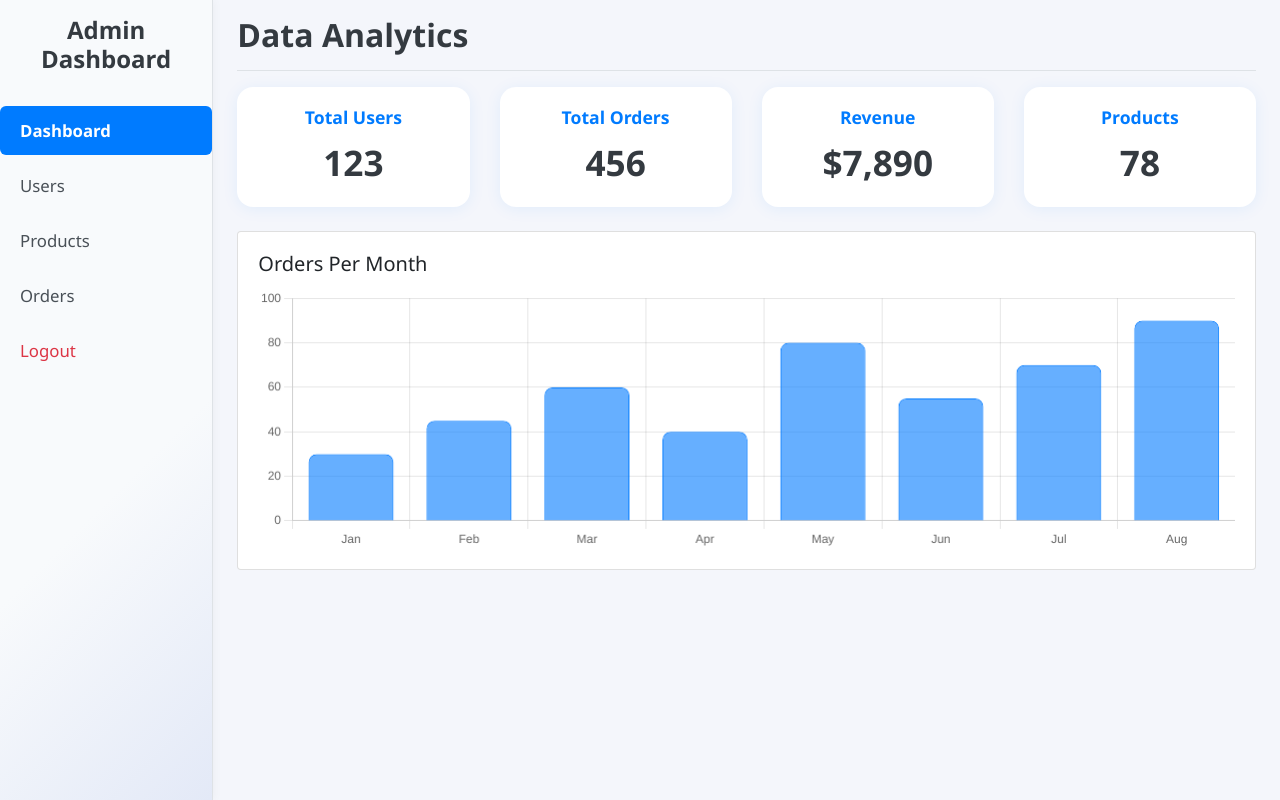
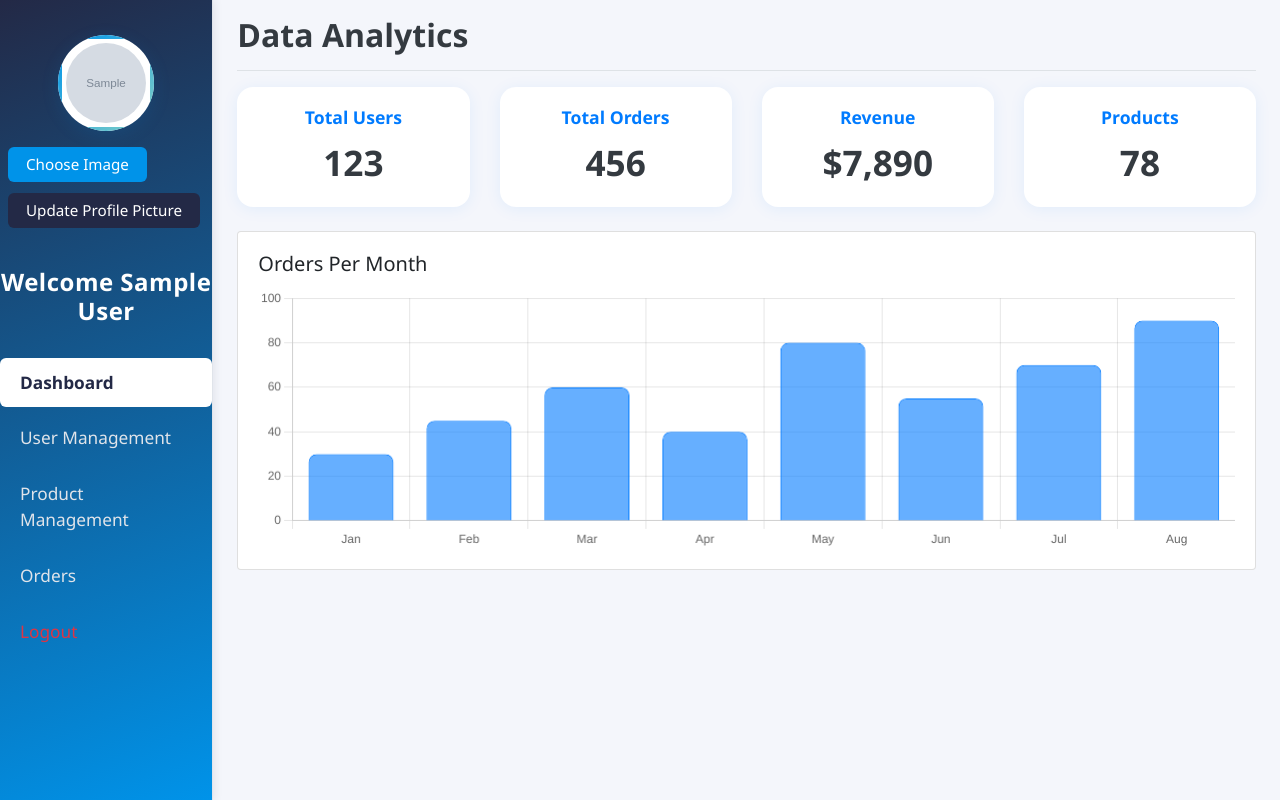
Before and after one commit to voltaire-rabino00/E-Commerce-Web, a PHP site: page /pages/dashboard.php in a window 1280 px wide. Run offline with PHP 8.4, Linux system fonts and the light colour scheme; the visitor is signed in with stand-in values (Sample User, id 1); tables that the repository leaves empty or names only in its code hold one stand-in row (values such as "Sample post"); grey boxes marked "Sample" are stand-in pictures; some libraries are stand-ins or nearby versions.

Commit message:
Initial Commit

```diff
--- a/admin/assets/css/style.css
+++ b/admin/assets/css/style.css
@@ -1,17 +1,75 @@
 .sidebar {
             min-height: 100vh;
-            border-right: 1px solid #dee2e6;
-            background: linear-gradient(135deg, #f8fafc 60%, #e3e9f7 100%);
-            box-shadow: 2px 0 8px rgba(0,0,0,0.03);
+            border-right: 1px solid #e0e4ea;
+            background: linear-gradient(160deg, #232946 0%, #0093e9 100%);
+            box-shadow: 2px 0 8px rgba(35,41,70,0.08);
         }
         .sidebar-sticky h4 {
             font-weight: 700;
-            color: #343a40;
+            color: #fff;
             margin-bottom: 2rem;
+            letter-spacing: 0.5px;
+        }
+        .sidebar .profile-upload {
+            background: transparent;
+            border-radius: 18px;
+            box-shadow: none;
+            padding: 1.2rem 0.5rem 1rem 0.5rem;
+            margin-bottom: 1.5rem;
+            display: flex;
+            flex-direction: column;
+            align-items: center;
+        }
+        .sidebar .profile-upload img {
+            width: 96px;
+            height: 96px;
+            object-fit: cover;
+            border-radius: 50%;
+            background: #fff;
+            padding: 4px;
+            border: 4px solid;
+            border-image: linear-gradient(135deg, #0093e9 0%, #80d0c7 100%);
+            border-image-slice: 1;
+            box-shadow: 0 4px 18px rgba(0,147,233,0.13);
+            margin-bottom: 0.7rem;
+            transition: box-shadow 0.2s, transform 0.2s;
+        }
+        .sidebar .profile-upload img:hover {
+            box-shadow: 0 8px 32px rgba(0,147,233,0.18);
+            transform: scale(1.05);
+        }
+        .sidebar .profile-upload input[type="file"] {
+            display: none;
+        }
+        .sidebar .profile-upload label {
+            background: #0093e9;
+            color: #fff;
+            padding: 6px 18px;
+            border-radius: 6px;
+            font-size: 0.95rem;
+            cursor: pointer;
+            margin-bottom: 0.5rem;
+            transition: background 0.2s;
+        }
+        .sidebar .profile-upload label:hover {
+            background: #232946;
+        }
+        .sidebar .profile-upload button {
+            background: #232946;
+            color: #fff;
+            border: none;
+            border-radius: 6px;
+            padding: 6px 18px;
+            font-size: 0.95rem;
+            margin-top: 0.2rem;
+            transition: background 0.2s;
+        }
+        .sidebar .profile-upload button:hover {
+            background: #0093e9;
         }
         .sidebar .nav-link {
-            color: #495057;
-            font-size: 1.05rem;
+            color: #e0e4ea;
+            font-size: 1.08rem;
             padding: 12px 20px;
             border-radius: 6px;
             margin-bottom: 6px;
@@ -19,8 +77,23 @@
         }
         .sidebar .nav-link.active, .sidebar .nav-link:hover {
             font-weight: bold;
-            color: #fff;
-            background: #007bff;
+            color: #232946;
+            background: #fff;
+        }
+        @media (max-width: 767.98px) {
+            .sidebar {
+                min-height: auto;
+                position: static;
+                width: 100%;
+                background: linear-gradient(160deg, #232946 60%, #0093e9 100%);
+            }
+            .sidebar-sticky h4 {
+                font-size: 1.2rem;
+            }
+            .sidebar .nav-link {
+                font-size: 1rem;
+                padding: 10px 12px;
+            }
         }
         .analytics-card {
             min-height: 120px;
--- a/admin/pages/dashboard.php
+++ b/admin/pages/dashboard.php
@@ -1,10 +1,26 @@
 <?php
 include '../includes/auth.php';
 include '../includes/db.php';
+
 if (session_status() === PHP_SESSION_NONE) {
     session_start();
 }
+
+if (!isset($_SESSION['admin'])) {
+    header("Location: ../actions/login.php");
+    exit();
+}
+
+$username = $_SESSION['admin'];
+
+$sql = "SELECT * FROM admins WHERE username = ?";
+$stmt = $conn->prepare($sql);
+$stmt->bind_param("s", $username);
+$stmt->execute();
+$result = $stmt->get_result();
+$admin = $result->fetch_assoc();
 ?>
+
 <!DOCTYPE html>
 <html lang="en">
 
@@ -21,16 +37,45 @@ if (session_status() === PHP_SESSION_NONE) {
         <div class="row">
             <nav class="col-md-2 d-none d-md-block bg-light sidebar p-0">
                 <div class="sidebar-sticky pt-3">
-                    <h4 class="text-center">Admin Dashboard</h4>
+                    <div class="profile-upload">
+                        <?php
+                        $profileImg = '../assets/profile/default.png';
+                        if (isset($admin['profile_pic']) && !empty($admin['profile_pic'])) {
+                            $imgPath = ltrim($admin['profile_pic'], './');
+                            if (strpos($imgPath, 'assets/') === 0) {
+                                $profileImg = '../' . $imgPath;
+                            } elseif (strpos($imgPath, '../assets/') === 0) {
+                                $profileImg = $imgPath;
+                            } elseif (filter_var($imgPath, FILTER_VALIDATE_URL)) {
+                                $profileImg = $imgPath;
+                            } else {
+                                $profileImg = '../assets/profile/' . $imgPath;
+                            }
+                        }
+                        ?>
+                        <img id="profilePreview" src="<?= $profileImg ?>" alt="Profile" class="mb-2">
+                        <form class="mt-2" action="../actions/upload_profile.php" method="POST" enctype="multipart/form-data">
+                            <label for="profileImgInput">Choose Image</label>
+                            <input type="file" id="profileImgInput" name="profile_pic" accept="image/*" required>
+                            <button type="submit">
+                                <?php if (isset($admin['profile_pic']) && !empty($admin['profile_pic'])): ?>
+                                    Update Profile Picture
+                                <?php else: ?>
+                                    Upload
+                                <?php endif; ?>
+                            </button>
+                        </form>
+                    </div>
+                    <h4 class="text-center">Welcome <?= $admin['name']; ?></h4>
                     <ul class="nav flex-column mt-4">
                         <li class="nav-item">
                             <a class="nav-link active" href="#">Dashboard</a>
                         </li>
                         <li class="nav-item">
-                            <a class="nav-link" href="#">Users</a>
+                            <a class="nav-link" href="#">User Management</a>
                         </li>
                         <li class="nav-item">
-                            <a class="nav-link" href="#">Products</a>
+                            <a class="nav-link" href="#">Product Management</a>
                         </li>
                         <li class="nav-item">
                             <a class="nav-link" href="#">Orders</a>
@@ -96,6 +141,15 @@ if (session_status() === PHP_SESSION_NONE) {
     <script src="https://stackpath.bootstrapcdn.com/bootstrap/4.5.2/js/bootstrap.min.js"></script>
     <script src="https://cdn.jsdelivr.net/npm/chart.js"></script>
     <script src="../assets/js/app.js"></script>
+    <script>
+        // Profile image preview
+        document.getElementById('profileImgInput').addEventListener('change', function(e) {
+            const [file] = e.target.files;
+            if (file) {
+                document.getElementById('profilePreview').src = URL.createObjectURL(file);
+            }
+        });
+    </script>
 </body>
 
 </html>
```
Also changed, not shown: admin/actions/upload_profile.php (added, +54 -0 lines), admin/actions/update_profile.php (added), 2 other files.
